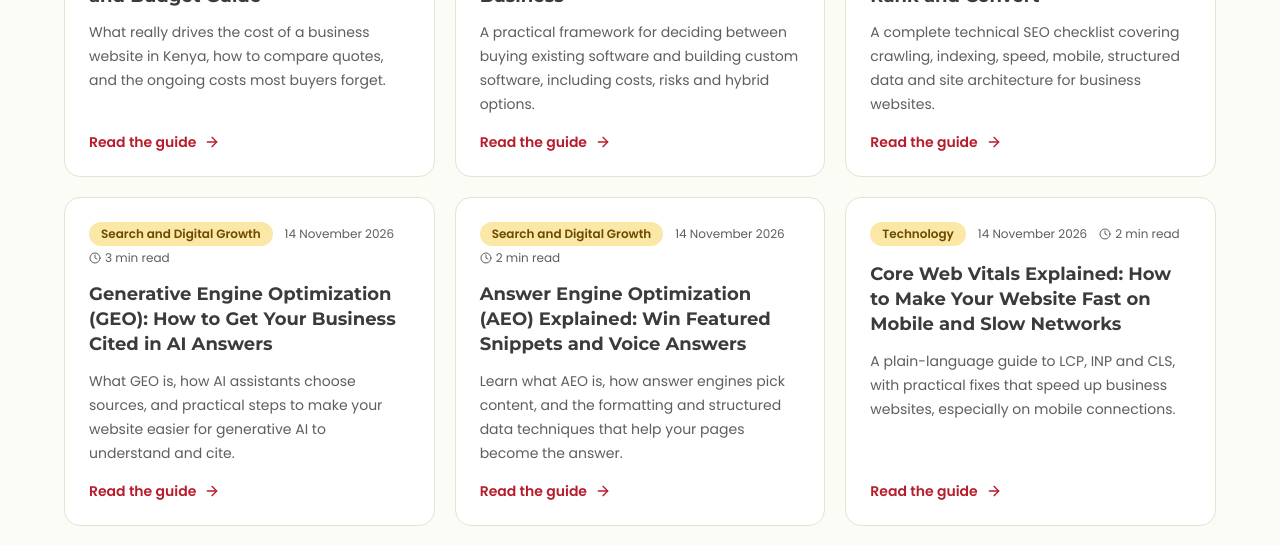
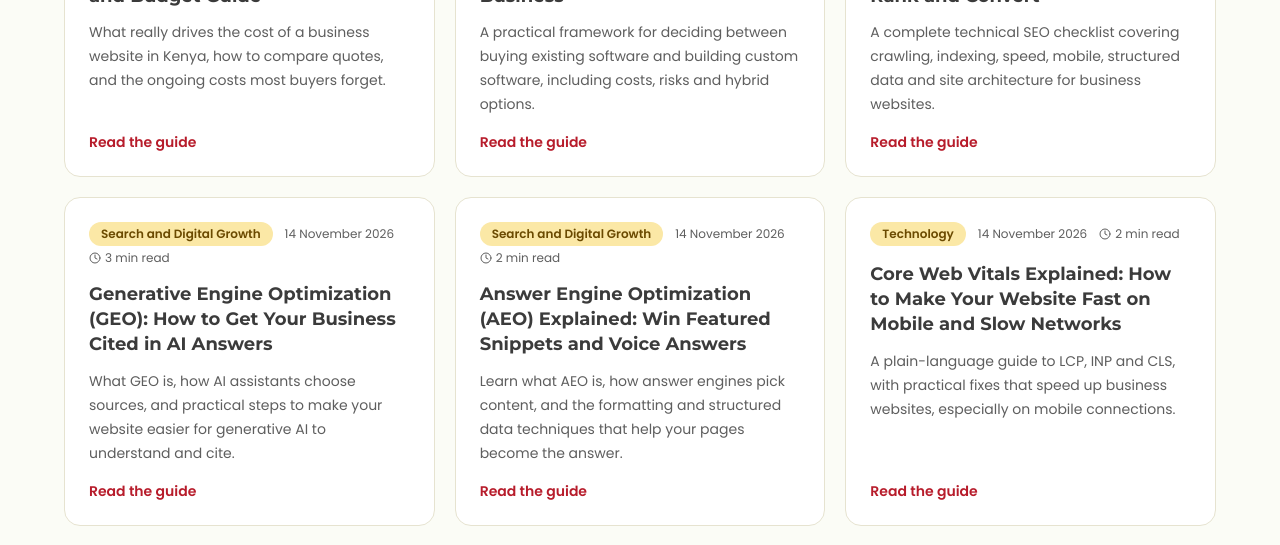
Before and after one commit to Levy254885/lookafrica-technology, a React (Vite) app: page /insights in a window 1280 px wide. Shown: the part 820-1365 px from the top of the page. Built offline with nearby package versions, Linux system fonts and the light colour scheme.

Commit message:
Remove arrow icon from guide link in Insights page

```diff
--- a/src/pages/Insights.tsx
+++ b/src/pages/Insights.tsx
@@ -36,7 +36,7 @@ export function Insights() {
                 <Meta a={a} />
                 <h2 className="mt-4 text-lg leading-snug transition-colors group-hover:text-copper">{a.title}</h2>
                 <p className="mt-3 flex-1 text-sm leading-6 text-mute">{a.excerpt}</p>
-                <span className="mt-4 inline-flex items-center gap-2 text-sm font-semibold text-red">Read the guide <ArrowRight size={16} aria-hidden className="transition-transform group-hover:translate-x-1" /></span>
+                <span className="mt-4 inline-flex items-center gap-2 text-sm font-semibold text-red">Read the guide </span>
               </Link>
             </motion.li>
           ))}
```
